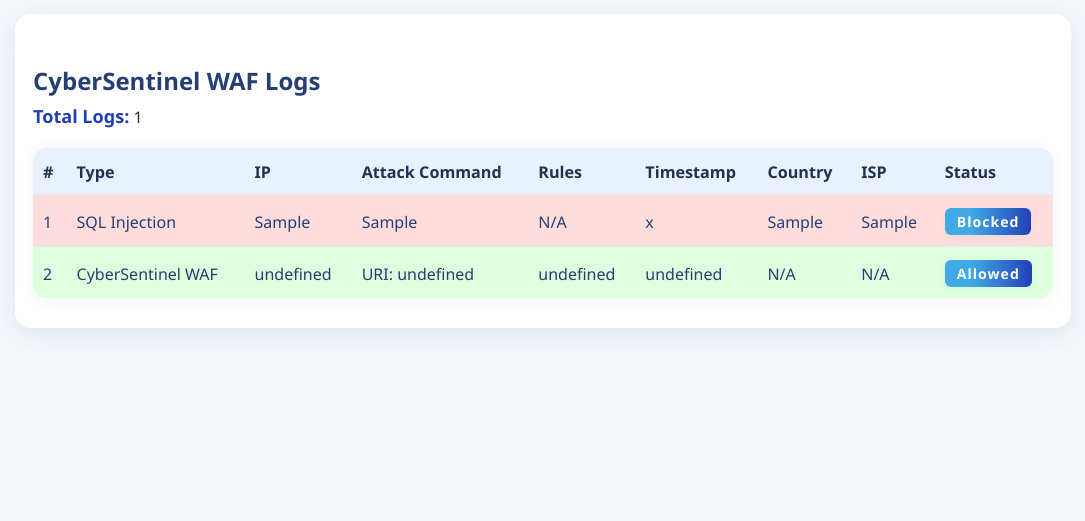
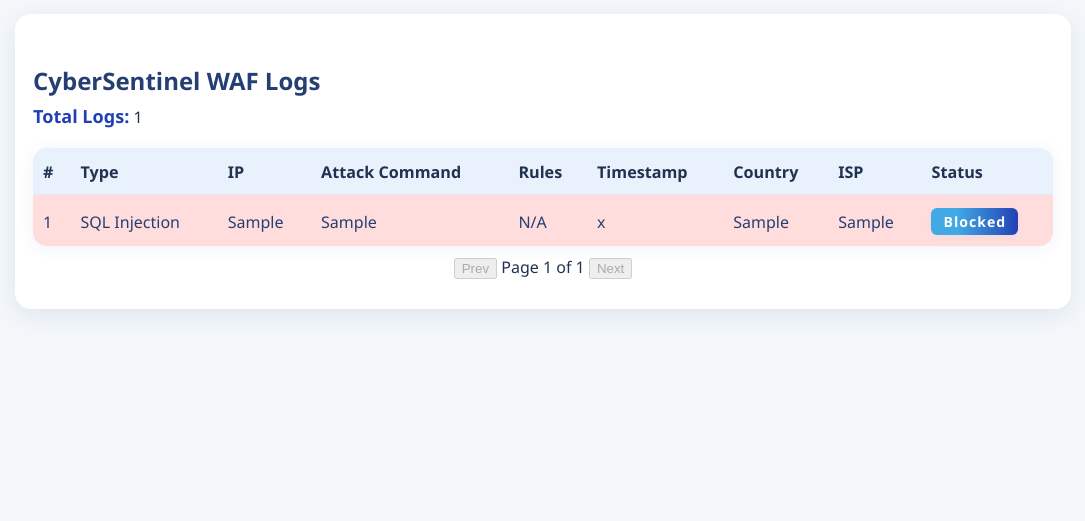
Before and after one commit to ramanyadav9/WAF-Project, a Flask app: page / in a window 1280 px wide. Shown: the part 279-800 px from the top of the page, without its empty margins (97-1182 px from the left). Run offline with Flask 3, Linux system fonts and the light colour scheme; tables that the repository leaves empty hold one stand-in row (values such as "Sample post"); data that the repository does not hold is empty.

Commit message:
new solution new dashboard solving26

```diff
--- a/templates/dashboard.html
+++ b/templates/dashboard.html
@@ -108,6 +108,7 @@
     }
     .disrupted { background-color: #ffdddd; }  /* Red for blocked */
     .allowed { background-color: #ddffdd; }    /* Green for allowed */
+    #pagination { margin-top: 10px; text-align: center; }
     @media (max-width:600px) {
       .container { padding: 13px 3vw; }
       .logo-block img { height: 48px; }
@@ -147,7 +148,7 @@
                 <td>{{ loop.index }}</td>
                 <td>SQL Injection</td>
                 <td>{{ log[0] }}</td>
-                <td>{{ log[1] }}</td>  <!-- Attempted as attack command -->
+                <td>{{ log[1] }}</td>
                 <td>N/A</td>
                 <td>{{ log[2] }}</td>
                 <td>{{ log[3] }}</td>
@@ -157,32 +158,36 @@
             {% else %}
               <tr class="{% if log[5] %}disrupted{% else %}allowed{% endif %}">
                 <td>{{ loop.index }}</td>
-                <td>{{ log.log_type | default('CyberSentinel WAF') }}</td>  <!-- Classified type -->
+                <td>{{ log.log_type | default('CyberSentinel WAF') }}</td>
                 <td>{{ log[1] }}</td>
-                <td>{{ log.attack_command | default('URI: ' ~ log[2]) }}</td>  <!-- Attack command -->
-                <td>{{ log[6] }}</td>  <!-- Matched rules -->
+                <td>{{ log.attack_command | default(log[2]) }}</td>
+                <td>{{ log[6] }}</td>
                 <td>{{ log[0] }}</td>
-                <td>N/A</td>  <!-- Placeholder -->
-                <td>N/A</td>  <!-- Placeholder -->
+                <td>N/A</td>
+                <td>N/A</td>
                 <td>{{ 'Blocked' if log[5] else 'Allowed' }}</td>
               </tr>
             {% endif %}
           {% endfor %}
         </tbody>
       </table>
+      <div id="pagination"></div>
     {% else %}
       <p>No logs yet.</p>
     {% endif %}
   </div>
   <script>
+    let page = 1, size = 25;
     async function fetchLogs() {
       const attemptsResponse = await fetch('/api/attempts');
       const attempts = await attemptsResponse.json();
+      const modsecResponse = await fetch(`/api/modsec_logs?page=${page}&size=${size}`);
+      const modsecData = await modsecResponse.json();
+      const modsecLogs = modsecData.logs || [];  // Use paginated logs
+      const total = modsecData.total || 0;
+      const pages = modsecData.pages || 1;
 
-      const modsecResponse = await fetch('/api/modsec_logs');
-      const modsecLogs = await modsecResponse.json();
-
-      // Combine and sort by timestamp (newest first)
+      // Combine and sort by timestamp
       const allLogs = [
         ...attempts.map(log => ({
           type: 'SQL Injection',
@@ -197,8 +202,8 @@
         ...modsecLogs.map(log => ({
           type: log.log_type || 'CyberSentinel WAF',
           ip: log.client_ip,
-          attack_command: log.attack_command || `URI: ${log.uri}`,
-          rules: log.matched_rules,
+          attack_command: log.attack_command || log.uri,
+          rules: log.matched_rules,  // JSON string for now
           timestamp: log.timestamp,
           country: 'N/A',
           isp: 'N/A',
@@ -209,6 +214,11 @@
       const tbody = document.getElementById('log-list');
       tbody.innerHTML = '';
       allLogs.forEach((log, index) => {
+        let rulesDisplay = log.rules;
+        try {
+          const rulesArr = JSON.parse(log.rules);
+          rulesDisplay = rulesArr.map(r => `${r.rule_id}: ${r.message}`).join('<br>');
+        } catch {}
         const tr = document.createElement('tr');
         tr.className = log.disrupted === 'Blocked' ? 'disrupted' : 'allowed';
         tr.innerHTML = `
@@ -216,7 +226,7 @@
             <td>${log.type}</td>
             <td>${log.ip}</td>
             <td>${log.attack_command}</td>
-            <td>${log.rules}</td>
+            <td>${rulesDisplay}</td>
             <td>${log.timestamp}</td>
             <td>${log.country}</td>
             <td>${log.isp}</td>
@@ -224,6 +234,13 @@
         `;
         tbody.appendChild(tr);
       });
+
+      // Pagination controls
+      document.getElementById('pagination').innerHTML = `
+        <button disabled="${page === 1}" onclick="page--; fetchLogs()">Prev</button>
+        Page ${page} of ${pages}
+        <button disabled="${page === pages}" onclick="page++; fetchLogs()">Next</button>
+      `;
     }
     setInterval(fetchLogs, 5000);
     fetchLogs();
```
